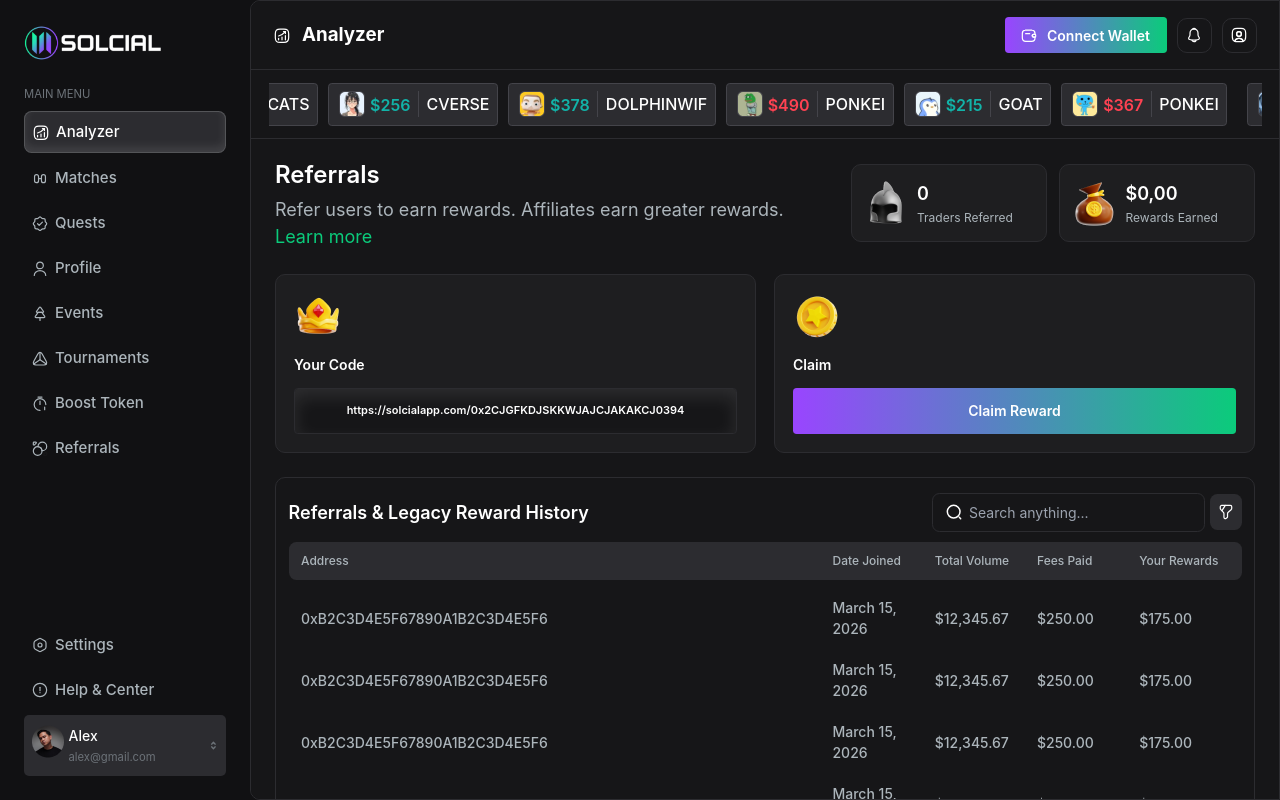
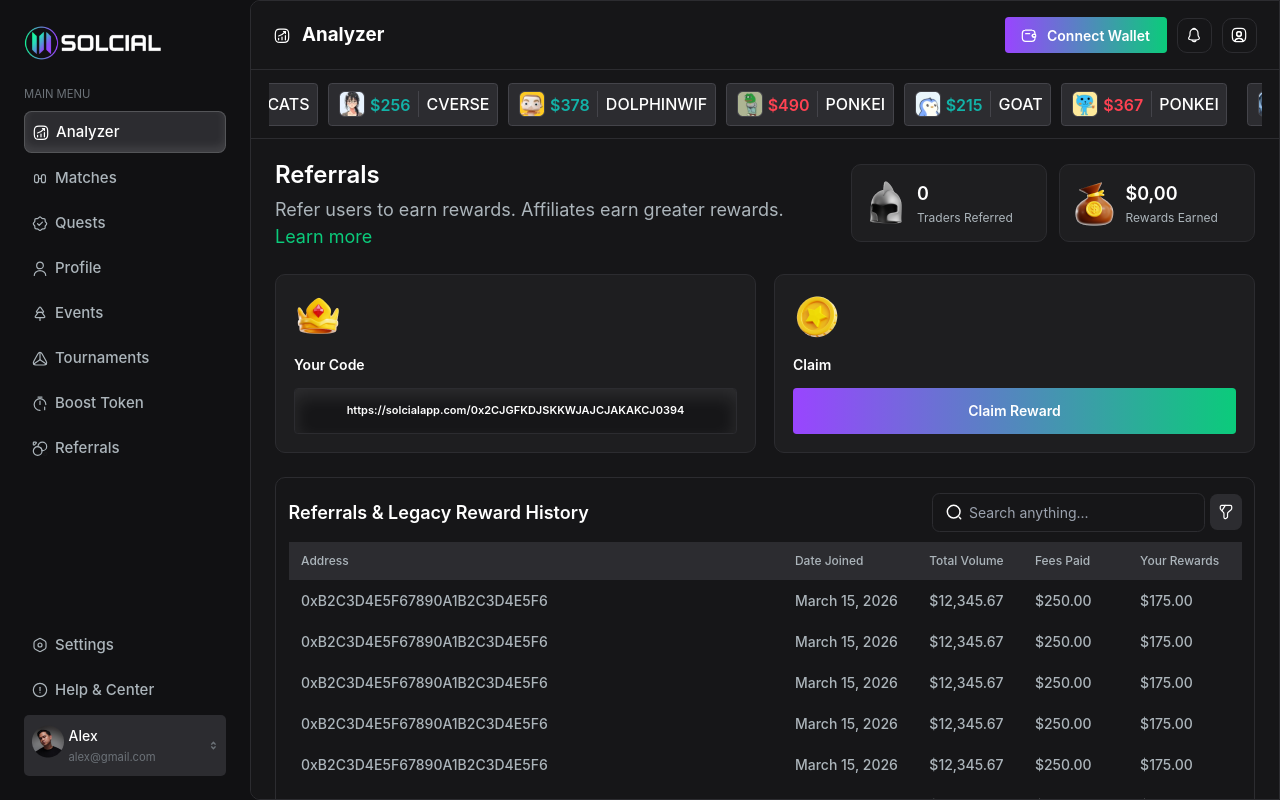
Before and after one commit to AlexDanielMotogna/SolcialApp_FrontEnd, a Next.js app: page /dashboard/referrals in a window 1280 px wide. Built offline with nearby package versions, Linux system fonts and the light colour scheme.

Commit message:
responsivesness

```diff
--- a/src/app/dashboard/layout.tsx
+++ b/src/app/dashboard/layout.tsx
@@ -18,7 +18,7 @@ export default function DashboardLayout({ children }: { children: React.ReactNod
     <div className="w-full h-screen bg-[#111113] grid grid-cols-1 md:grid-cols-[250px_1fr]">
       <Sidebar isSidebarOpen={isSidebarOpen} setIsSidebarOpen={setIsSidebarOpen} activePath={activePath} setActivePath={setActivePath} />
 
-      <div className="w-full h-full bg-[#161618] border border-[#2C2C30] rounded-tl-2xl rounded-bl-2xl overflow-x-hidden overflow-y-auto">
+      <div className="w-full h-full bg-[#161618] border border-[#2C2C30] rounded-tl-2xl rounded-bl-2xl overflow-x-hidden">
         <Topbar activePath={activePath} toggleSidebar={toggleSidebar} />
         <CryptoRow />
         <div>{children}</div>
--- a/src/app/dashboard/referrals/page.tsx
+++ b/src/app/dashboard/referrals/page.tsx
@@ -108,221 +108,182 @@ const Referrals = () => {
           </div>
         </div>
 
-<div className="w-full flex items-start justify-start overflow-x-auto sm:w-calc-100vw-4rem">
-        <table className="w-full flex flex-col items-start justify-start gap-3">
-          <thead className="w-full flex items-center justify-between bg-[#2C2C30] rounded-xl">
-            <tr className="w-[634px] py-4 px-5">
-              <th className="text-[#ACB5BB] font-medium text-[1.2rem]">
-                Address
-              </th>
-            </tr>
+        <div className="w-full flex items-start justify-start overflow-x-auto sm:w-calc-100vw-4rem">
+          <table className="w-full table-auto">
+            <thead className="w-full bg-[#2C2C30] rounded-xl">
+              <tr>
+                <th className="text-[#ACB5BB] font-medium text-[1.2rem] w-[100px] truncate md:w-[634px]  py-4 px-5 text-left">
+                  Address
+                </th>
+                <th className="text-[#ACB5BB] font-medium text-[1.2rem] w-[120px] py-4 px-5 text-left whitespace-nowrap">
+                  Date Joined
+                </th>
+                <th className="text-[#ACB5BB] font-medium text-[1.2rem] w-[120px] py-4 px-5 text-center whitespace-nowrap">
+                  Total Volume
+                </th>
+                <th className="text-[#ACB5BB] font-medium text-[1.2rem] w-[120px] py-4 px-5 text-left whitespace-nowrap">
+                  Fees Paid
+                </th>
+                <th className="text-[#ACB5BB] font-medium text-[1.2rem] w-[120px] py-4 px-5 text-left whitespace-nowrap">
+                  Your Rewards
+                </th>
+              </tr>
+            </thead>
 
-            <tr className="w-[120px] py-4">
-              <th className="text-[#ACB5BB] font-medium text-[1.2rem]">
-                Date Joined
-              </th>
-            </tr>
+            <tbody className="w-full">
+              <tr className="w-full">
+                <td className="w-[100px] truncate md:w-[634px] py-4 px-5 text-[#ACB5BB] font-medium text-[1.4rem] whitespace-nowrap">
+                  0xB2C3D4E5F67890A1B2C3D4E5F6
+                </td>
 
-            <tr className="w-[120px] py-4">
-              <th className="text-[#ACB5BB] font-medium text-[1.2rem]">
-                Total Volume
-              </th>
-            </tr>
+                <td className="w-[120px] py-4 px-5 text-[#ACB5BB] font-medium text-[1.4rem] whitespace-nowrap">
+                  March 15, 2026
+                </td>
 
-            <tr className="w-[120px] py-4">
-              <th className="text-[#ACB5BB] font-medium text-[1.2rem]">
-                Fees Paid
-              </th>
-            </tr>
+                <td className="w-[120px] py-4 px-5 text-[#ACB5BB] font-medium text-[1.4rem] text-center whitespace-nowrap">
+                  $12,345.67
+                </td>
 
-            <tr className="w-[120px] py-4">
-              <th className="text-[#ACB5BB] font-medium text-[1.2rem]">
-                Your Rewards
-              </th>
-            </tr>
-          </thead>
+                <td className="w-[120px] py-4 px-5 text-[#ACB5BB] font-medium text-[1.4rem] text-left whitespace-nowrap">
+                  $250.00
+                </td>
 
-          <tbody className="w-full flex flex-col items-center justify-start">
-            <tr className="w-full flex items-center justify-between">
-              <td className="w-[634px] py-4 px-5 text-[#ACB5BB] font-medium text-[1.4rem]">
-                0xB2C3D4E5F67890A1B2C3D4E5F6
-              </td>
+                <td className="w-[120px] py-4 px-5 text-[#ACB5BB] font-medium text-[1.4rem] text-left whitespace-nowrap">
+                  $175.00
+                </td>
+              </tr>
+              <tr className="w-full">
+                <td className="w-[100px] truncate md:w-[634px] py-4 px-5 text-[#ACB5BB] font-medium text-[1.4rem] whitespace-nowrap">
+                  0xB2C3D4E5F67890A1B2C3D4E5F6
+                </td>
 
-              <td className="w-[120px] py-4 text-[#ACB5BB] font-medium text-[1.4rem]">
-                March 15, 2026
-              </td>
+                <td className="w-[120px] py-4 px-5 text-[#ACB5BB] font-medium text-[1.4rem] whitespace-nowrap">
+                  March 15, 2026
+                </td>
 
-              <td className="w-[120px] py-4 text-[#ACB5BB] font-medium text-[1.4rem]">
-                $12,345.67
-              </td>
+                <td className="w-[120px] py-4 px-5 text-[#ACB5BB] font-medium text-[1.4rem] text-center whitespace-nowrap">
+                  $12,345.67
+                </td>
 
-              <td className="w-[120px] py-4 text-[#ACB5BB] font-medium text-[1.4rem]">
-                $250.00
-              </td>
+                <td className="w-[120px] py-4 px-5 text-[#ACB5BB] font-medium text-[1.4rem] text-left whitespace-nowrap">
+                  $250.00
+                </td>
 
-              <td className="w-[120px] py-4 text-[#ACB5BB] font-medium text-[1.4rem]">
-                $175.00
-              </td>
-            </tr>
+                <td className="w-[120px] py-4 px-5 text-[#ACB5BB] font-medium text-[1.4rem] text-left whitespace-nowrap">
+                  $175.00
+                </td>
+              </tr>
+              <tr className="w-full">
+                <td className="w-[100px] truncate md:w-[634px] py-4 px-5 text-[#ACB5BB] font-medium text-[1.4rem] whitespace-nowrap">
+                  0xB2C3D4E5F67890A1B2C3D4E5F6
+                </td>
 
-            <tr className="w-full flex items-center justify-between">
-              <td className="w-[634px] py-4 px-5 text-[#ACB5BB] font-medium text-[1.4rem]">
-                0xB2C3D4E5F67890A1B2C3D4E5F6
-              </td>
+                <td className="w-[120px] py-4 px-5 text-[#ACB5BB] font-medium text-[1.4rem] whitespace-nowrap">
+                  March 15, 2026
+                </td>
 
-              <td className="w-[120px] py-4 text-[#ACB5BB] font-medium text-[1.4rem]">
-                March 15, 2026
-              </td>
+                <td className="w-[120px] py-4 px-5 text-[#ACB5BB] font-medium text-[1.4rem] text-center whitespace-nowrap">
+                  $12,345.67
+                </td>
 
-              <td className="w-[120px] py-4 text-[#ACB5BB] font-medium text-[1.4rem]">
-                $12,345.67
-              </td>
+                <td className="w-[120px] py-4 px-5 text-[#ACB5BB] font-medium text-[1.4rem] text-left whitespace-nowrap">
+                  $250.00
+                </td>
 
-              <td className="w-[120px] py-4 text-[#ACB5BB] font-medium text-[1.4rem]">
-                $250.00
-              </td>
+                <td className="w-[120px] py-4 px-5 text-[#ACB5BB] font-medium text-[1.4rem] text-left whitespace-nowrap">
+                  $175.00
+                </td>
+              </tr>
+              <tr className="w-full">
+                <td className="w-[100px] truncate md:w-[634px] py-4 px-5 text-[#ACB5BB] font-medium text-[1.4rem] whitespace-nowrap">
+                  0xB2C3D4E5F67890A1B2C3D4E5F6
+                </td>
 
-              <td className="w-[120px] py-4 text-[#ACB5BB] font-medium text-[1.4rem]">
-                $175.00
-              </td>
-            </tr>
+                <td className="w-[120px] py-4 px-5 text-[#ACB5BB] font-medium text-[1.4rem] whitespace-nowrap">
+                  March 15, 2026
+                </td>
 
-            <tr className="w-full flex items-center justify-between">
-              <td className="w-[634px] py-4 px-5 text-[#ACB5BB] font-medium text-[1.4rem]">
-                0xB2C3D4E5F67890A1B2C3D4E5F6
-              </td>
+                <td className="w-[120px] py-4 px-5 text-[#ACB5BB] font-medium text-[1.4rem] text-center whitespace-nowrap">
+                  $12,345.67
+                </td>
 
-              <td className="w-[120px] py-4 text-[#ACB5BB] font-medium text-[1.4rem]">
-                March 15, 2026
-              </td>
+                <td className="w-[120px] py-4 px-5 text-[#ACB5BB] font-medium text-[1.4rem] text-left whitespace-nowrap">
+                  $250.00
+                </td>
 
-              <td className="w-[120px] py-4 text-[#ACB5BB] font-medium text-[1.4rem]">
-                $12,345.67
-              </td>
+                <td className="w-[120px] py-4 px-5 text-[#ACB5BB] font-medium text-[1.4rem] text-left whitespace-nowrap">
+                  $175.00
+                </td>
+              </tr>
+              <tr className="w-full">
+                <td className="w-[100px] truncate md:w-[634px] py-4 px-5 text-[#ACB5BB] font-medium text-[1.4rem] whitespace-nowrap">
+                  0xB2C3D4E5F67890A1B2C3D4E5F6
+                </td>
 
-              <td className="w-[120px] py-4 text-[#ACB5BB] font-medium text-[1.4rem]">
-                $250.00
-              </td>
+                <td className="w-[120px] py-4 px-5 text-[#ACB5BB] font-medium text-[1.4rem] whitespace-nowrap">
+                  March 15, 2026
+                </td>
 
-              <td className="w-[120px] py-4 text-[#ACB5BB] font-medium text-[1.4rem]">
-                $175.00
-              </td>
-            </tr>
+                <td className="w-[120px] py-4 px-5 text-[#ACB5BB] font-medium text-[1.4rem] text-center whitespace-nowrap">
+                  $12,345.67
+                </td>
 
-            <tr className="w-full flex items-center justify-between">
-              <td className="w-[634px] py-4 px-5 text-[#ACB5BB] font-medium text-[1.4rem]">
-                0xB2C3D4E5F67890A1B2C3D4E5F6
-              </td>
+                <td className="w-[120px] py-4 px-5 text-[#ACB5BB] font-medium text-[1.4rem] text-left whitespace-nowrap">
+                  $250.00
+                </td>
 
-              <td className="w-[120px] py-4 text-[#ACB5BB] font-medium text-[1.4rem]">
-                March 15, 2026
-              </td>
+                <td className="w-[120px] py-4 px-5 text-[#ACB5BB] font-medium text-[1.4rem] text-left whitespace-nowrap">
+                  $175.00
+                </td>
+              </tr>
+              <tr className="w-full">
+                <td className="w-[100px] truncate md:w-[634px] py-4 px-5 text-[#ACB5BB] font-medium text-[1.4rem] whitespace-nowrap">
+                  0xB2C3D4E5F67890A1B2C3D4E5F6
+                </td>
 
-              <td className="w-[120px] py-4 text-[#ACB5BB] font-medium text-[1.4rem]">
-                $12,345.67
-              </td>
+                <td className="w-[120px] py-4 px-5 text-[#ACB5BB] font-medium text-[1.4rem] whitespace-nowrap">
+                  March 15, 2026
+                </td>
 
-              <td className="w-[120px] py-4 text-[#ACB5BB] font-medium text-[1.4rem]">
-                $250.00
-              </td>
+                <td className="w-[120px] py-4 px-5 text-[#ACB5BB] font-medium text-[1.4rem] text-center whitespace-nowrap">
+                  $12,345.67
+                </td>
 
-              <td className="w-[120px] py-4 text-[#ACB5BB] font-medium text-[1.4rem]">
-                $175.00
-              </td>
-            </tr>
+                <td className="w-[120px] py-4 px-5 text-[#ACB5BB] font-medium text-[1.4rem] text-left whitespace-nowrap">
+                  $250.00
+                </td>
 
-            <tr className="w-full flex items-center justify-between">
-              <td className="w-[634px] py-4 px-5 text-[#ACB5BB] font-medium text-[1.4rem]">
-                0xB2C3D4E5F67890A1B2C3D4E5F6
-              </td>
+                <td className="w-[120px] py-4 px-5 text-[#ACB5BB] font-medium text-[1.4rem] text-left whitespace-nowrap">
+                  $175.00
+                </td>
+              </tr>
+              <tr className="w-full">
+                <td className="w-[100px] truncate md:w-[634px] py-4 px-5 text-[#ACB5BB] font-medium text-[1.4rem] whitespace-nowrap">
+                  0xB2C3D4E5F67890A1B2C3D4E5F6
+                </td>
 
-              <td className="w-[120px] py-4 text-[#ACB5BB] font-medium text-[1.4rem]">
-                March 15, 2026
-              </td>
+                <td className="w-[120px] py-4 px-5 text-[#ACB5BB] font-medium text-[1.4rem] whitespace-nowrap">
+                  March 15, 2026
+                </td>
 
-              <td className="w-[120px] py-4 text-[#ACB5BB] font-medium text-[1.4rem]">
-                $12,345.67
-              </td>
+                <td className="w-[120px] py-4 px-5 text-[#ACB5BB] font-medium text-[1.4rem] text-center whitespace-nowrap">
+                  $12,345.67
+                </td>
 
-              <td className="w-[120px] py-4 text-[#ACB5BB] font-medium text-[1.4rem]">
-                $250.00
-              </td>
+                <td className="w-[120px] py-4 px-5 text-[#ACB5BB] font-medium text-[1.4rem] text-left whitespace-nowrap">
+                  $250.00
+                </td>
 
-              <td className="w-[120px] py-4 text-[#ACB5BB] font-medium text-[1.4rem]">
-                $175.00
-              </td>
-            </tr>
+                <td className="w-[120px] py-4 px-5 text-[#ACB5BB] font-medium text-[1.4rem] text-left whitespace-nowrap">
+                  $175.00
+                </td>
+              </tr>
 
-            <tr className="w-full flex items-center justify-between">
-              <td className="w-[634px] py-4 px-5 text-[#ACB5BB] font-medium text-[1.4rem]">
-                0xB2C3D4E5F67890A1B2C3D4E5F6
-              </td>
 
-              <td className="w-[120px] py-4 text-[#ACB5BB] font-medium text-[1.4rem]">
-                March 15, 2026
-              </td>
-
-              <td className="w-[120px] py-4 text-[#ACB5BB] font-medium text-[1.4rem]">
-                $12,345.67
-              </td>
-
-              <td className="w-[120px] py-4 text-[#ACB5BB] font-medium text-[1.4rem]">
-                $250.00
-              </td>
-
-              <td className="w-[120px] py-4 text-[#ACB5BB] font-medium text-[1.4rem]">
-                $175.00
-              </td>
-            </tr>
-
-            <tr className="w-full flex items-center justify-between">
-              <td className="w-[634px] py-4 px-5 text-[#ACB5BB] font-medium text-[1.4rem]">
-                0xB2C3D4E5F67890A1B2C3D4E5F6
-              </td>
-
-              <td className="w-[120px] py-4 text-[#ACB5BB] font-medium text-[1.4rem]">
-                March 15, 2026
-              </td>
-
-              <td className="w-[120px] py-4 text-[#ACB5BB] font-medium text-[1.4rem]">
-                $12,345.67
-              </td>
-
-              <td className="w-[120px] py-4 text-[#ACB5BB] font-medium text-[1.4rem]">
-                $250.00
-              </td>
-
-              <td className="w-[120px] py-4 text-[#ACB5BB] font-medium text-[1.4rem]">
-                $175.00
-              </td>
-            </tr>
-
-            <tr className="w-full flex items-center justify-between">
-              <td className="w-[634px] py-4 px-5 text-[#ACB5BB] font-medium text-[1.4rem]">
-                0xB2C3D4E5F67890A1B2C3D4E5F6
-              </td>
-
-              <td className="w-[120px] py-4 text-[#ACB5BB] font-medium text-[1.4rem]">
-                March 15, 2026
-              </td>
-
-              <td className="w-[120px] py-4 text-[#ACB5BB] font-medium text-[1.4rem]">
-                $12,345.67
-              </td>
-
-              <td className="w-[120px] py-4 text-[#ACB5BB] font-medium text-[1.4rem]">
-                $250.00
-              </td>
-
-              <td className="w-[120px] py-4 text-[#ACB5BB] font-medium text-[1.4rem]">
-                $175.00
-              </td>
-            </tr>
-          </tbody>
-        </table>
+            </tbody>
+          </table>
         </div>
 
-        {/* Pagination */}
         <div className="w-full flex flex-col md:flex-row gap-5 items-start justify-between">
           <div className="flex items-center justify-center gap-10">
             <div className="w-[32px] h-[32px] flex items-center justify-center border border-[#44444A] rounded-xl cursor-pointer">
--- a/src/components/modals/CreateMatch.tsx
+++ b/src/components/modals/CreateMatch.tsx
@@ -36,7 +36,7 @@ const CreateMatch: React.FC<CreateMatchProps> = ({ isOpen, onClose }) => {
           <Close onClick={onClose} />
         </div>
 
-        <div className="w-full flex flex-col items-start justify-start gap-6 px-8  overflow-y-auto" style={{
+        <div className="w-full flex flex-col items-start justify-start gap-6 px-8 overflow-y-auto" style={{
             scrollbarWidth: "none",
             msOverflowStyle: "none",
           }}>
```
Also changed, not shown: src/app/dashboard/matches/page.tsx (+7 -6 lines), src/app/dashboard/page.tsx (+18 -26 lines), src/components/modals/QuestModal.tsx (+5 -5 lines).
